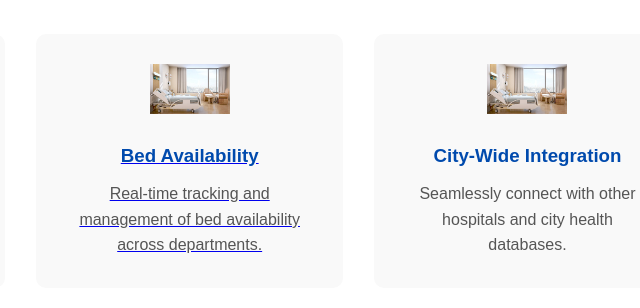
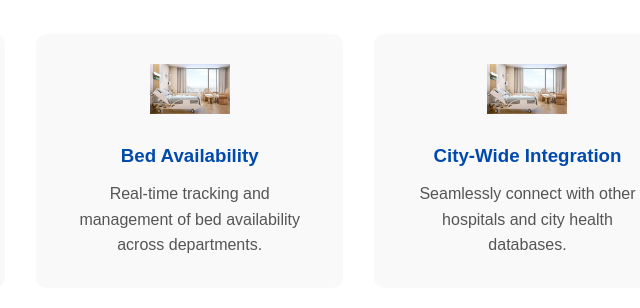
Before and after one commit to utkarsh479/healthconnect, a website: page index.html in a window 1280 px wide. Shown: the part 840-1148 px from the top of the page, 435-1075 px from the left. Drawn offline with Linux system fonts and the light colour scheme; no server answers.

Commit message:
Update index.html

```diff
--- a/index.html
+++ b/index.html
@@ -606,7 +606,7 @@
                     </a>
                 </div>
                 <div class="card">
-                    <a href="/bookhospbed class="und">
+                    <a href="/bookhospbed" class="und">
                     <img src="general.jpg" alt="Bed Availability">
                     <h3>Bed Availability</h3>
                     <p>Real-time tracking and management of bed availability across departments.</p>
```
